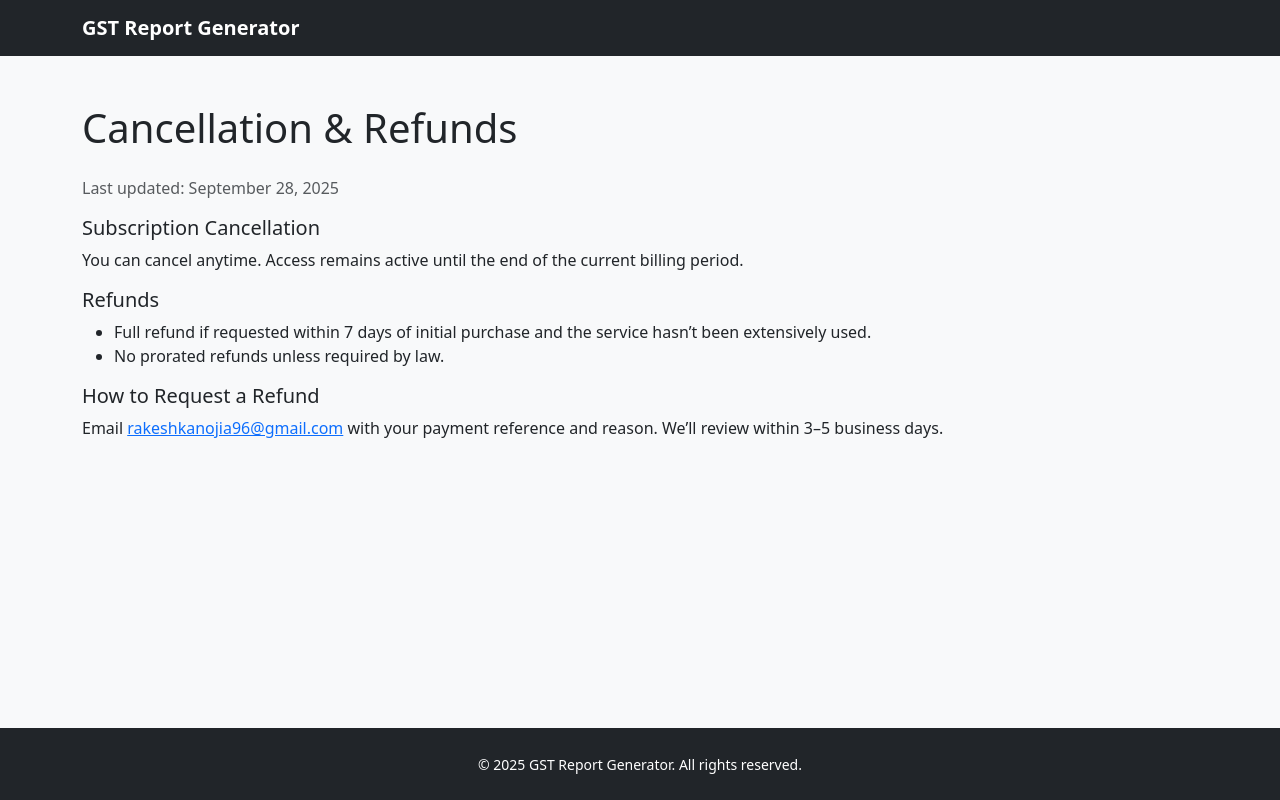
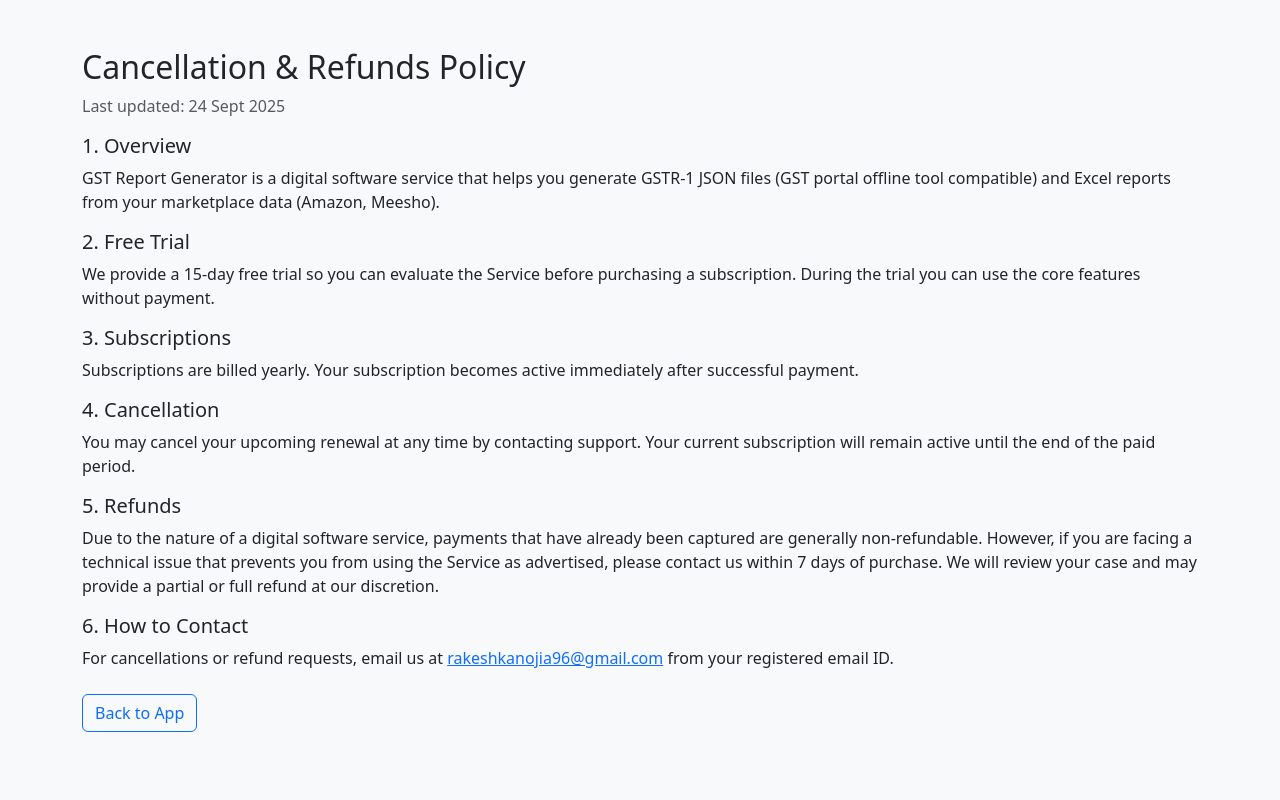
Before and after one commit to rakeshkanojia96-rgb/gst-report-generator, a plain HTML site: page cancellation.html in a window 1280 px wide. Drawn offline with nearby package versions, Linux system fonts and the light colour scheme.

Commit message:
Update cancellation.html

```diff
--- a/cancellation.html
+++ b/cancellation.html
@@ -2,57 +2,54 @@
 <html lang="en">
 <head>
   <meta charset="UTF-8" />
-  <meta name="viewport" content="width=device-width, initial-scale=1.0"/>
-  <title>Cancellation & Refunds — GST Report Generator</title>
-  <link href="https://cdn.jsdelivr.net/npm/bootstrap@5.3.0/dist/css/bootstrap.min.css" rel="stylesheet">
-  <style>
-    body.theme-dark { background-color: #121212; color: #e9ecef; }
-    body.theme-dark a { color: #9ec5fe; }
-    body.theme-dark .navbar, body.theme-dark footer { background-color: #0f172a !important; }
-    body.theme-dark .card { background-color: #1f2937; color: #e9ecef; }
-  </style>
-  <script>
-    (function(){
-      try {
-        var prefs = null; try { prefs = JSON.parse(localStorage.getItem('gst_prefs')||'{}'); } catch(e){}
-        var theme = prefs?.theme || localStorage.getItem('gst_theme') || localStorage.getItem('theme');
-        if ((theme||'').toLowerCase()==='dark') { document.documentElement.classList.add('theme-dark'); document.body?.classList?.add('theme-dark'); }
-      } catch(_){}
-    })();
-  </script>
+  <meta name="viewport" content="width=device-width, initial-scale=1" />
+  <title>Cancellation & Refunds Policy – GST Report Generator</title>
+  <link href="https://cdn.jsdelivr.net/npm/bootstrap@5.3.0/dist/css/bootstrap.min.css" rel="stylesheet" />
 </head>
-<body class="bg-light d-flex flex-column min-vh-100">
-  <nav class="navbar navbar-expand-lg navbar-dark bg-dark">
-    <div class="container">
-      <a class="navbar-brand fw-bold" href="./index.html">GST Report Generator</a>
-    </div>
-  </nav>
+<body class="bg-light">
+  <div class="container py-5">
+    <h2>Cancellation & Refunds Policy</h2>
+    <p class="text-muted">Last updated: 24 Sept 2025</p>
 
-  <main class="container my-5 flex-grow-1">
-    <h1 class="mb-4">Cancellation & Refunds</h1>
-    <p class="text-muted">Last updated: <span id="lastUpdated">September 28, 2025</span></p>
+    <h5>1. Overview</h5>
+    <p>
+      GST Report Generator is a digital software service that helps you generate
+      GSTR‑1 JSON files (GST portal offline tool compatible) and Excel reports from your
+      marketplace data (Amazon, Meesho).
+    </p>
 
-    <h5>Subscription Cancellation</h5>
-    <p>You can cancel anytime. Access remains active until the end of the current billing period.</p>
+    <h5>2. Free Trial</h5>
+    <p>
+      We provide a 15‑day free trial so you can evaluate the Service before purchasing a subscription.
+      During the trial you can use the core features without payment.
+    </p>
 
-    <h5>Refunds</h5>
-    <ul>
-      <li>Full refund if requested within 7 days of initial purchase and the service hasn’t been extensively used.</li>
-      <li>No prorated refunds unless required by law.</li>
-    </ul>
+    <h5>3. Subscriptions</h5>
+    <p>
+      Subscriptions are billed yearly. Your subscription becomes active immediately after successful payment.
+    </p>
 
-    <h5>How to Request a Refund</h5>
-    <p>Email <a href="mailto:rakeshkanojia96@gmail.com">rakeshkanojia96@gmail.com</a> with your payment reference and reason. We’ll review within 3–5 business days.</p>
-  </main>
+    <h5>4. Cancellation</h5>
+    <p>
+      You may cancel your upcoming renewal at any time by contacting support. Your current subscription will remain
+      active until the end of the paid period.
+    </p>
 
-  <footer class="mt-auto py-4 bg-dark text-white text-center">
-    <div class="container">
-      <small>© <span id="year"></span> GST Report Generator. All rights reserved.</small>
-    </div>
-  </footer>
+    <h5>5. Refunds</h5>
+    <p>
+      Due to the nature of a digital software service, payments that have already been captured are generally
+      non‑refundable. However, if you are facing a technical issue that prevents you from using the Service as
+      advertised, please contact us within 7 days of purchase. We will review your case and may provide a
+      partial or full refund at our discretion.
+    </p>
 
-  <script>
-    document.getElementById('year').textContent = new Date().getFullYear();
-  </script>
+    <h5>6. How to Contact</h5>
+    <p>
+      For cancellations or refund requests, email us at
+      <a href="mailto:rakeshkanojia96@gmail.com">rakeshkanojia96@gmail.com</a> from your registered email ID.
+    </p>
+
+    <p class="mt-4"><a class="btn btn-outline-primary" href="./index.html">Back to App</a></p>
+  </div>
 </body>
 </html>
```
